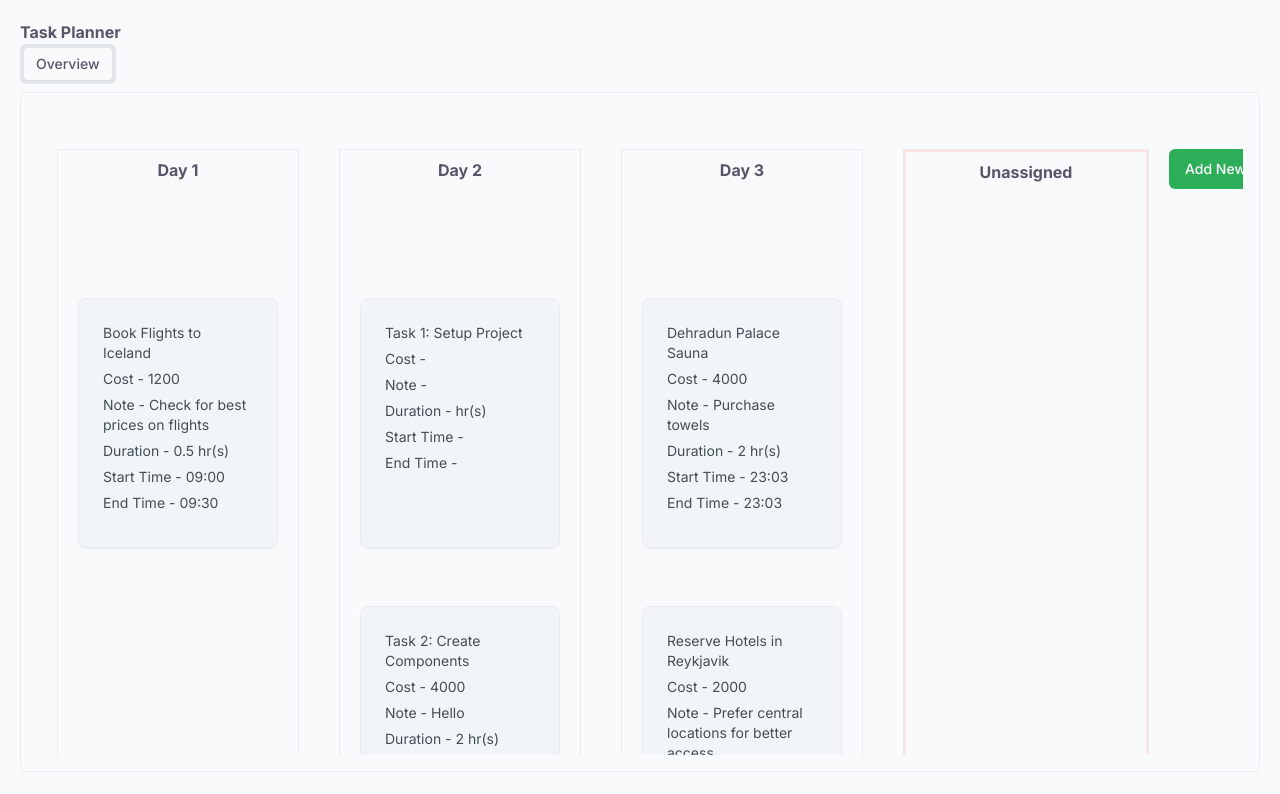
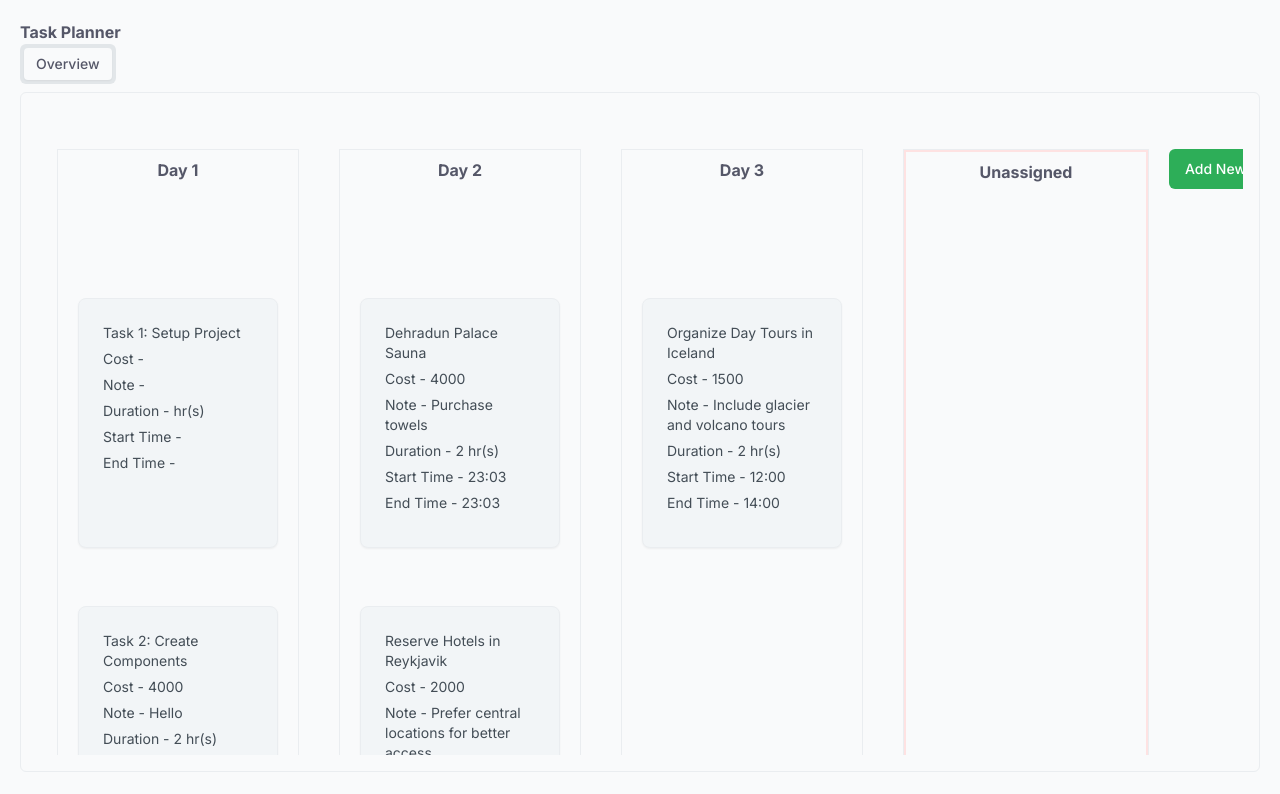
Before and after one commit to prathamdupare/task-drag, a Next.js app: page /tasks in a window 1280 px wide. Shown: the top 794 px of the page. Built offline with nearby package versions, Linux system fonts and the light colour scheme.

Commit message:
fixed status numbers

```diff
--- a/src/app/tasks/page.jsx
+++ b/src/app/tasks/page.jsx
@@ -108,7 +108,7 @@ const Page = () => {
                   <TaskColumn
                     setActiveCard={setActiveCard}
                     onDrop={onDrop}
-                    status="0"
+                    status="1"
                     cardClick={cardClick}
                   />
                 </div>
@@ -119,7 +119,7 @@ const Page = () => {
                   <TaskColumn
                     setActiveCard={setActiveCard}
                     onDrop={onDrop}
-                    status="1"
+                    status="2"
                     cardClick={cardClick}
                   />
                 </div>
@@ -131,7 +131,7 @@ const Page = () => {
                   <TaskColumn
                     setActiveCard={setActiveCard}
                     onDrop={onDrop}
-                    status="2"
+                    status="3"
                     cardClick={cardClick}
                   />
                 </div>
@@ -148,7 +148,7 @@ const Page = () => {
                   />
                 </div>
               </div>
-              <CreateTask />
+              <CreateTask cardClick={cardClick} addTask={addTask} />
             </div>
           </ScrollArea>
         </TabsContent>
--- a/src/components/CreateTask.jsx
+++ b/src/components/CreateTask.jsx
@@ -21,11 +21,13 @@ import {
   isDialogOpenAtom,
   noteAtom,
   startTimeAtom,
+  statusAtom,
   titleAtom,
 } from "@/app/recoilContextProvider";
-const CreateTask = ({}) => {
+const CreateTask = ({ cardClick, addTask }) => {
   const [title, setTitle] = useRecoilState(titleAtom);
   const [cost, setCost] = useRecoilState(costAtom);
+  const [status, setStatus] = useRecoilState(statusAtom);
   const [note, setNote] = useRecoilState(noteAtom);
   const [startTime, setStartTime] = useRecoilState(startTimeAtom);
   const [duration, setDuration] = useRecoilState(durationAtom);
--- a/src/components/DropArea.jsx
+++ b/src/components/DropArea.jsx
@@ -14,8 +14,8 @@ const DropArea = ({ onDrop, extra }) => {
       onDragOver={(e) => e.preventDefault()}
       className={`transition-all ${extra} duration-300 ${
         showDrop
-          ? "h-[100px]  border-dotted my-5 border-0 rounded-md bg-purple-100"
-          : "position-absolute "
+          ? "h-[200px]  border-dotted my-5 border-0 rounded-md bg-purple-100"
+          : "position-absolute"
       }`}
     ></div>
   );
--- a/src/components/TaskColumn.jsx
+++ b/src/components/TaskColumn.jsx
@@ -6,10 +6,14 @@ import { tasksAtom } from "@/app/recoilContextProvider";
 
 const TaskColumn = ({ onDrop, status, cardClick }) => {
   const [tasks, setTasks] = useRecoilState(tasksAtom);
+  const filteredTasks = tasks.filter((task) => task.status === status);
 
   return (
     <div className="flex flex-col w-full h-full md:w-[200px]  gap-2 mx-5">
-      <DropArea extra="h-[100px]" onDrop={() => onDrop(status, 0)} />
+      <DropArea
+        extra={filteredTasks.length === 0 ? "flex-grow h-full" : "h-[100px]"}
+        onDrop={() => onDrop(status, 0)}
+      />
       {tasks.map(
         (task, index) =>
           task.status === status && (
@@ -26,7 +30,7 @@ const TaskColumn = ({ onDrop, status, cardClick }) => {
               />
 
               <DropArea
-                extra="h-[50px] "
+                extra="h-[50px]"
                 onDrop={() => onDrop(status, index + 1)}
               />
             </div>
```
